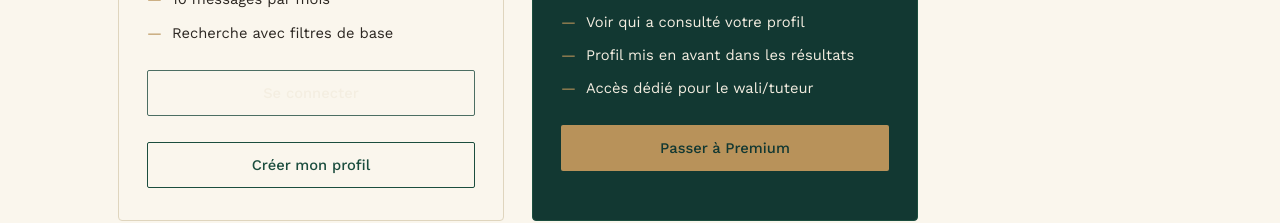
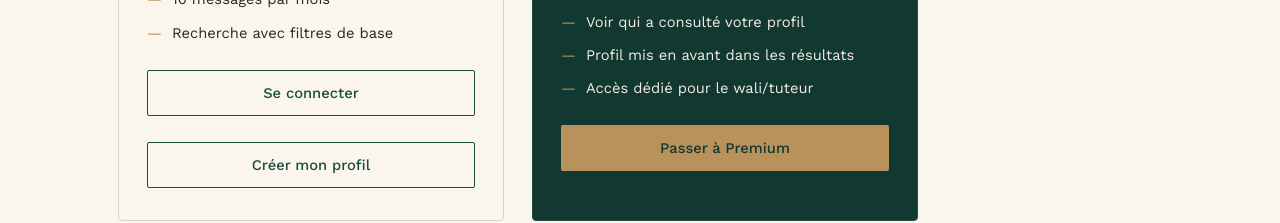
Before and after one commit to manouridjibo95-oss/sakina-site, a website: page index.html in a window 1280 px wide. Shown: the part 2864-3087 px from the top of the page. Drawn offline with nearby package versions, Linux system fonts and the light colour scheme.

Commit message:
Update index.html

```diff
--- a/index.html
+++ b/index.html
@@ -310,8 +310,7 @@
           <li>5 mises en relation par mois</li>
           <li>10 messages par mois</li>
           <li>Recherche avec filtres de base</li>
-        </ul>
-      <a href="/connexion.html" class="btn btn-ghost" style="margin-right:10px; color:#F4EEE1; border-color:#4C6E63;">Se connecter</a>  <a href="/inscription.html" class="btn btn-ghost">Créer mon profil</a>
+        </ul><a href="/connexion.html" class="btn btn-ghost">Se connecter</a>  <a href="/inscription.html" class="btn btn-ghost">Créer mon profil</a>
       </div>
       <div class="plan premium">
         <div class="plan-badge">Le plus choisi</div>
```
